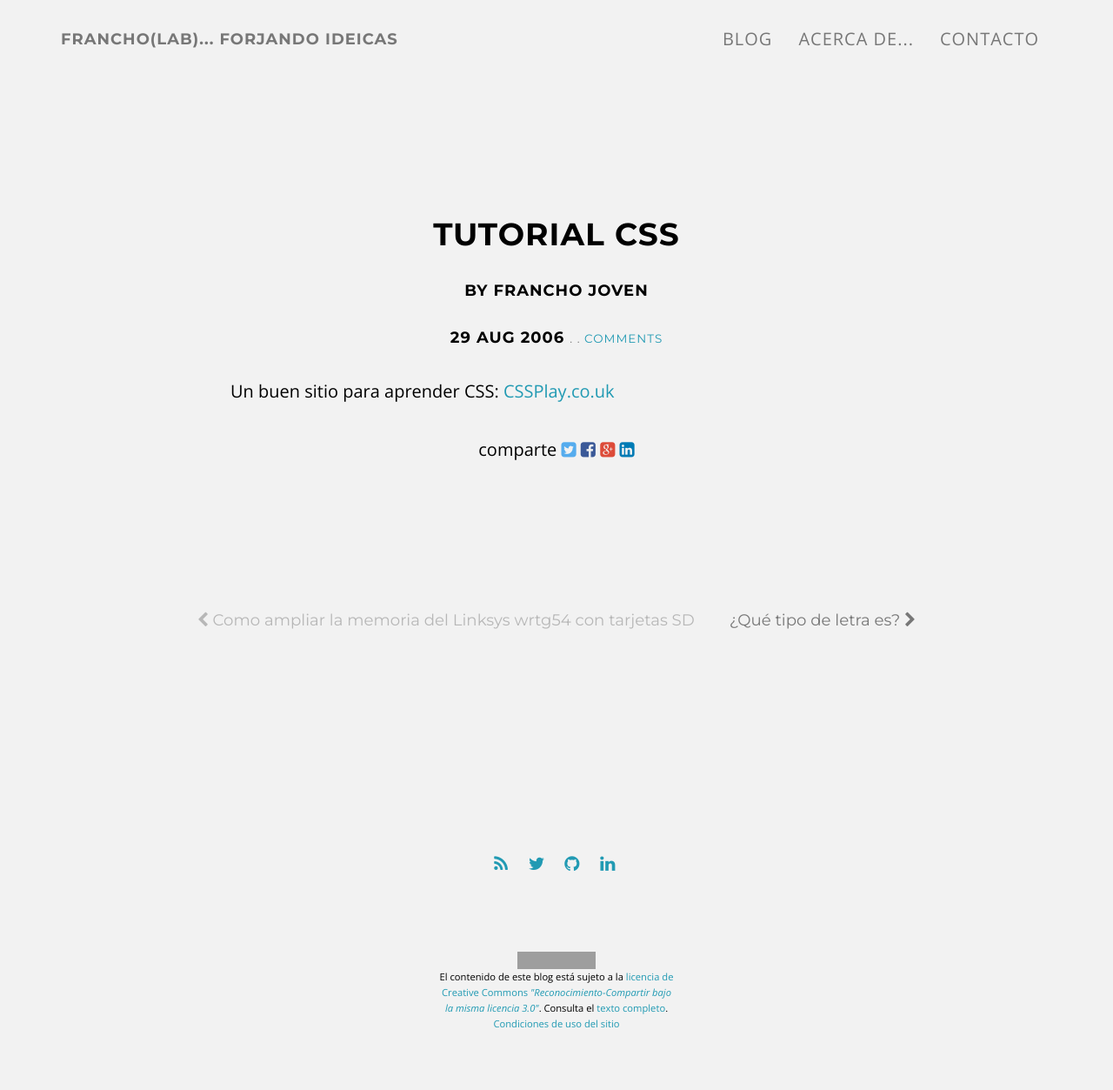
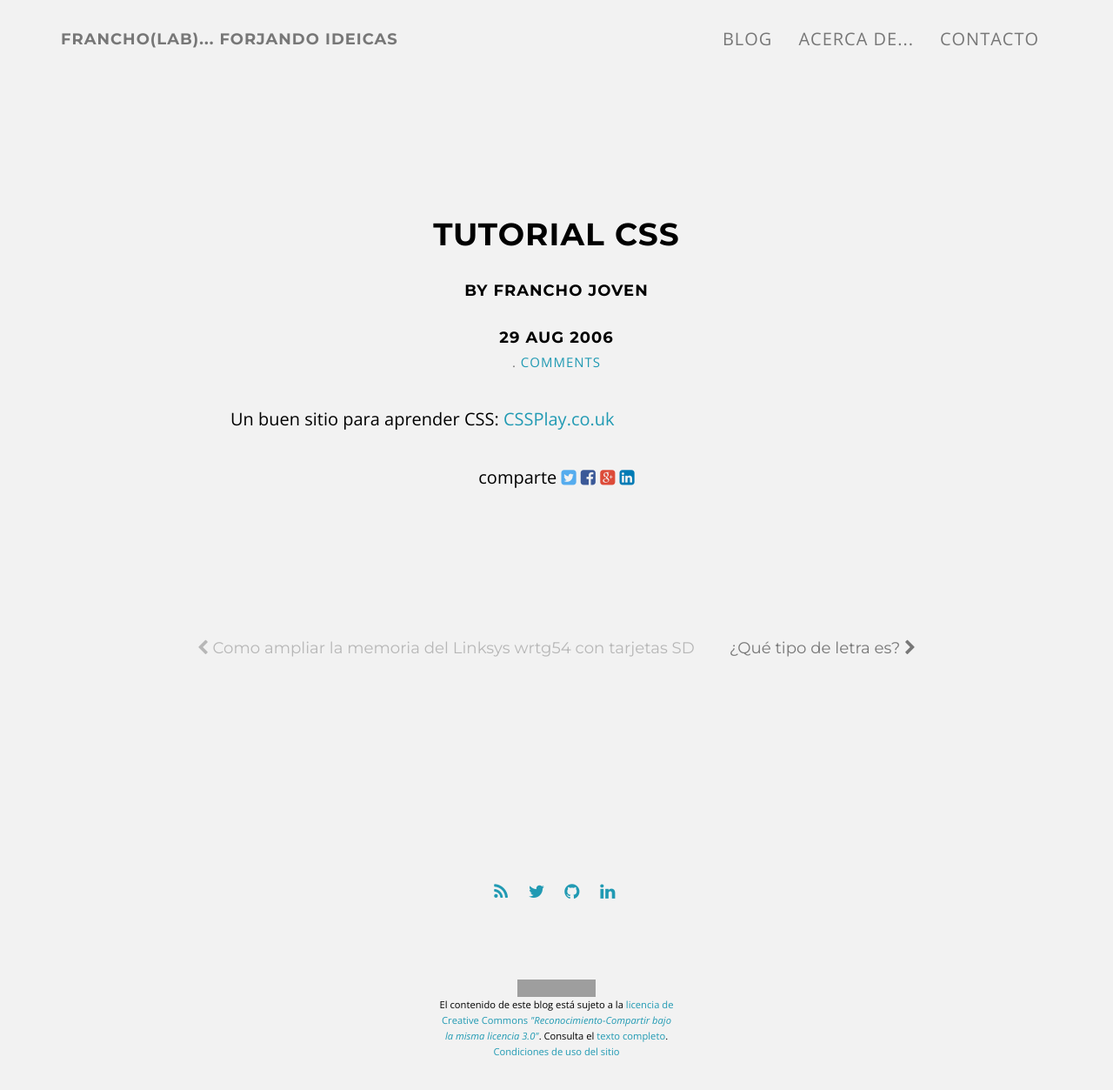
Before and after one commit to francho/francho.github.io, a Jekyll site: the page built from _posts/2006-08-29-tutorial-css.html, in a window 1280 px wide and 1364 px high. Shown: the top 1253 px of the window at 87% size. Built offline with Jekyll 4.4.1, drawn with Linux system fonts in a browser that asks for light colours; comment, search, counter and statistics services are not loaded; grey boxes are pictures that could not be loaded.

Commit message:
Update post layout to show tags better

```diff
--- a/_layouts/post.html
+++ b/_layouts/post.html
@@ -13,12 +13,18 @@
 
         <h1 class="text-center"><strong>{{ page.title }}</strong></h1>
         <h4 class="text-center">by <strong>Francho Joven</strong></h4>
-      	<h4 class="text-center"><strong>{{ page.date | date_to_string }}</strong>
-          <small> . {{ page.category }} . <a href="{{ page.url }}#disqus_thread">Comments</a>
-          {% for tag in page.tags %}
-            <a href="/tag/{{ tag }}/">#{{ tag }}</a>
-          {% endfor %}
+      	<h4 class="text-center">
+          <strong>{{ page.date | date_to_string }}</strong>
+          <p><small>
+            {% if page.tags %}
+              {% for tag in page.tags %}
+              <a href="/tag/{{ tag }}/">#{{ tag }}</a>
+              {% endfor %}
+            {% endif %}
+            .
+            <a href="{{ page.url }}#disqus_thread">Comments</a>
           </small>
+          </p>
         </h4>
 
       	{{ content }}
```
